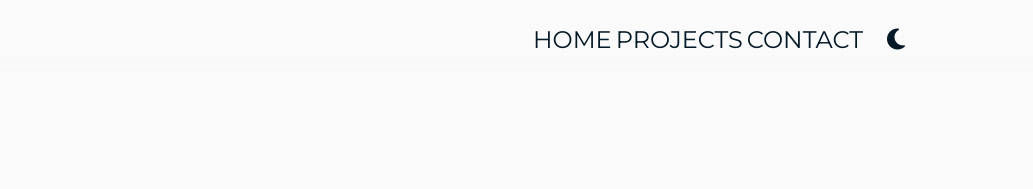
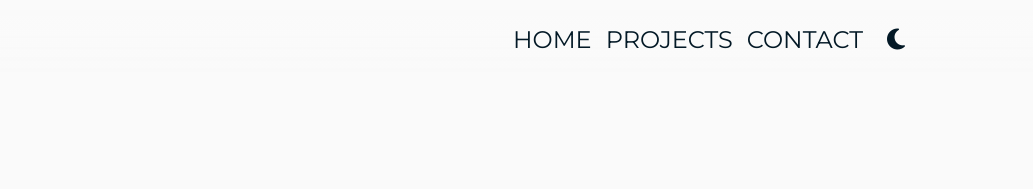
Before and after one commit to Saliovin/Portfolio, a website: page index.html in a window 1280 px wide. Shown: the top 189 px of the page, 247-1280 px from the left. Drawn offline with Linux system fonts and the light colour scheme.

Commit message:
Updated nav media queries

```diff
--- a/index.css
+++ b/index.css
@@ -253,7 +253,7 @@ i:hover {
 }
 .nav {
   width: 25vw;
-  min-width: 330px;
+  min-width: 350px;
   margin-right: 1em;
 }
 @media only screen and (max-width: 1080px) {
@@ -268,7 +268,8 @@ i:hover {
     padding: 0.2em;
     margin: 0;
   }
-
+}
+@media only screen and (max-width: 430px) {
   .nav {
     display: none;
   }
```
